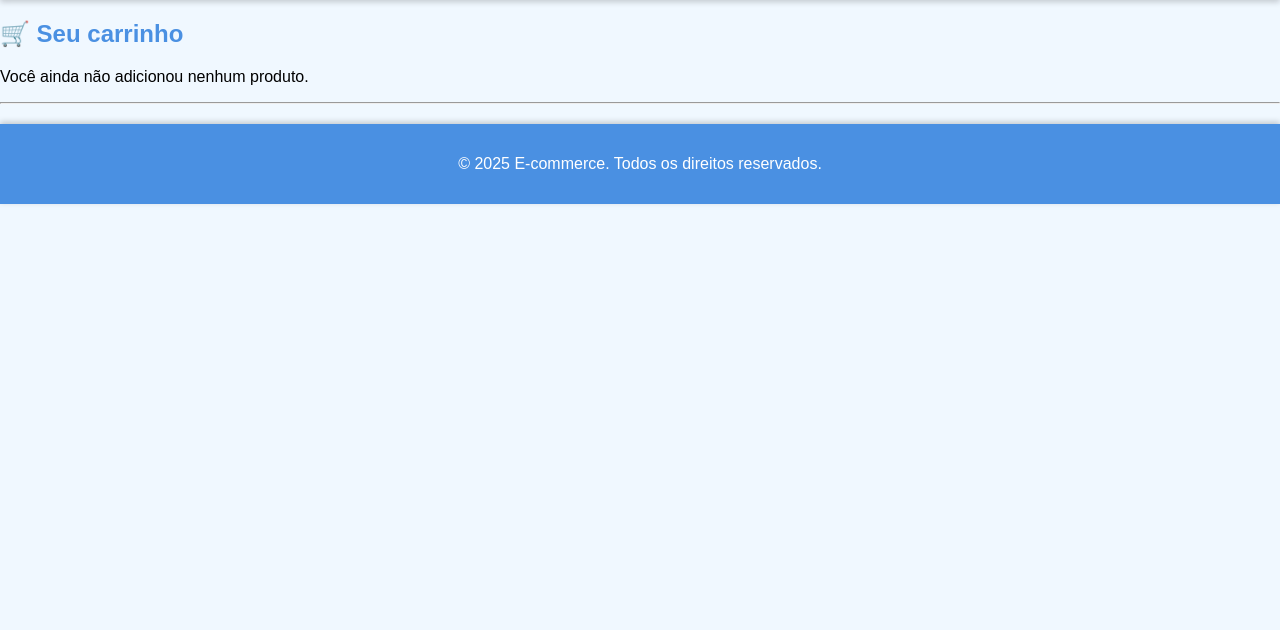
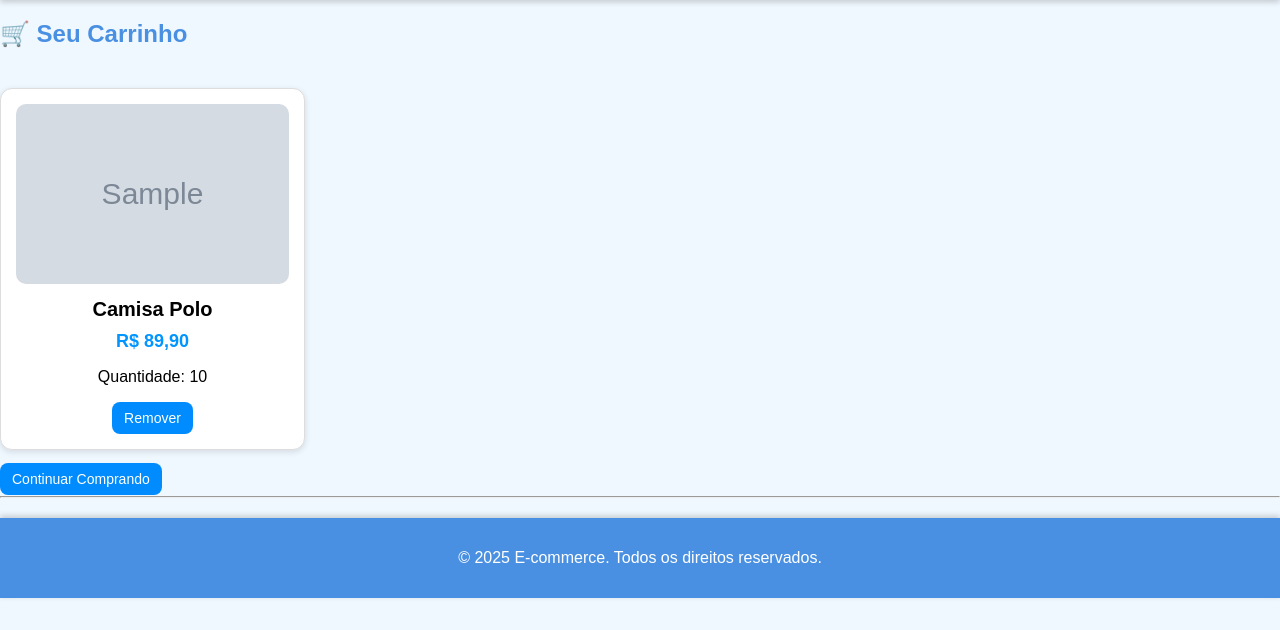
Before and after one commit to walterlimtrajano/trabalho-de-php, a PHP site: page /carrinho/visualizar.php in a window 1280 px wide. Shown: the part 170-800 px from the top of the page. Run offline with PHP 8.4, Linux system fonts and the light colour scheme; data comes from the database, SQL or seed files in the repository; both versions use the stored data as it was before the commit; tables that the repository leaves empty or names only in its code hold one stand-in row (values such as "Sample post"); grey boxes marked "Sample" are stand-in pictures.

Commit message:
feat: implementar layout base e integração do carrinho com banco de dados
- Adicionado CSS global para header, footer, botões e cards de produtos
- Criado página de listagem de produtos com filtros e ordenação
- Implementado carrinho com visualização, remoção de itens e link para continuar comprando
- Integrado produtos e carrinho ao banco de dados
- Inseridos produtos de exemplo no banco de dados

```diff
--- a/ecommerce/assets/css/style.css
+++ b/ecommerce/assets/css/style.css
@@ -3,6 +3,19 @@ body {
     background: #f0f8ff;
     margin: 0;
     padding: 0;
+}
+
+main {
+    padding: 20px;
+    max-width: 900px;
+    margin: 20px auto;
+    background: #ffffff;
+    border-radius: 12px;
+    box-shadow: 0 4px 10px rgba(0,0,0,0.15);
+}
+
+h2 {
+    color: #4a90e2;
 }
 
 header {
@@ -27,17 +40,35 @@ nav a:hover {
     text-shadow: 0 0 5px #ffe066;
 }
 
-main {
-    padding: 20px;
-    max-width: 900px;
-    margin: 20px auto;
-    background: #ffffff;
-    border-radius: 12px;
-    box-shadow: 0 4px 10px rgba(0,0,0,0.15);
+footer {
+    text-align: center;
+    padding: 15px;
+    background: #4a90e2;
+    color: white;
+    margin-top: 20px;
+    box-shadow: 0 -2px 6px rgba(0,0,0,0.2);
 }
 
-h2 {
-    color: #4a90e2;
+.btn {
+    padding: 8px 12px;
+    background: #008cff;
+    color: white;
+    border-radius: 8px;
+    text-decoration: none;
+    font-size: 14px;
+    transition: 0.2s;
+}
+
+.btn:hover {
+    background: #006ed6;
+}
+
+.btn.comprar {
+    background: #00c03a;
+}
+
+.btn.comprar:hover {
+    background: #00992d;
 }
 
 .lista-produtos {
@@ -93,34 +124,3 @@ h2 {
     justify-content: center;
     gap: 10px;
 }
-
-.btn {
-    padding: 8px 12px;
-    background: #008cff;
-    color: white;
-    border-radius: 8px;
-    text-decoration: none;
-    font-size: 14px;
-    transition: 0.2s;
-}
-
-.btn:hover {
-    background: #006ed6;
-}
-
-.btn.comprar {
-    background: #00c03a;
-}
-
-.btn.comprar:hover {
-    background: #00992d;
-}
-
-footer {
-    text-align: center;
-    padding: 15px;
-    background: #4a90e2;
-    color: white;
-    margin-top: 20px;
-    box-shadow: 0 -2px 6px rgba(0,0,0,0.2);
-}
--- a/ecommerce/carrinho/visualizar.php
+++ b/ecommerce/carrinho/visualizar.php
@@ -1,4 +1,52 @@
-<?php include '../includes/header.php'; ?>
-<h2>🛒 Seu carrinho</h2>
-<p>Você ainda não adicionou nenhum produto.</p>
-<?php include '../includes/footer.php'; ?>
+<?php
+include '../includes/conexao.php';
+include '../includes/header.php';
+
+if (isset($_GET['remover'])) {
+    $idRemover = intval($_GET['remover']);
+    $conn->query("DELETE FROM carrinho WHERE id_produto = $idRemover");
+}
+
+$sql = "SELECT c.id_produto, p.nome, p.preco, p.imagem, c.quantidade
+        FROM carrinho c
+        JOIN produtos p ON c.id_produto = p.id
+        ORDER BY c.id_produto DESC";
+$result = $conn->query($sql);
+?>
+
+<h2>🛒 Seu Carrinho</h2>
+
+<?php if ($result && $result->num_rows > 0): ?>
+    <div class="lista-produtos">
+        <?php while($row = $result->fetch_assoc()): ?>
+            <div class="produto-card">
+                <?php if (!empty($row['imagem'])): ?>
+                    <img src="../uploads/<?= htmlspecialchars($row['imagem']) ?>" alt="<?= htmlspecialchars($row['nome']) ?>">
+                <?php else: ?>
+                    <img src="../assets/img/placeholder.png" alt="Sem imagem">
+                <?php endif; ?>
+
+                <h3><?= htmlspecialchars($row['nome']) ?></h3>
+                <p class="preco">
+                    R$ <?= number_format($row['preco'], 2, ',', '.') ?>
+                </p>
+                <p>Quantidade: <?= intval($row['quantidade']) ?></p>
+
+                <div class="acoes">
+                    <a href="visualizar.php?remover=<?= $row['id_produto'] ?>" class="btn">Remover</a>
+                </div>
+            </div>
+        <?php endwhile; ?>
+    </div>
+
+    <a href="../produtos/listar.php" class="btn">Continuar Comprando</a>
+
+<?php else: ?>
+    <p>Seu carrinho está vazio.</p>
+    <a href="../produtos/listar.php" class="btn">Voltar aos Produtos</a>
+<?php endif; ?>
+
+<?php
+$conn->close();
+include '../includes/footer.php';
+?>
--- a/ecommerce/produtos/listar.php
+++ b/ecommerce/produtos/listar.php
@@ -97,7 +97,7 @@ $total = $result->num_rows;
     <p>Nenhum produto encontrado com os filtros selecionados.</p>
 <?php endif; ?>
 
-</div> <!-- fim container -->
+</div>
 
 <?php
 $conn->close();
```
Also changed, not shown: ecommerce/database/ecommerce.sql (+0 -12 lines).
